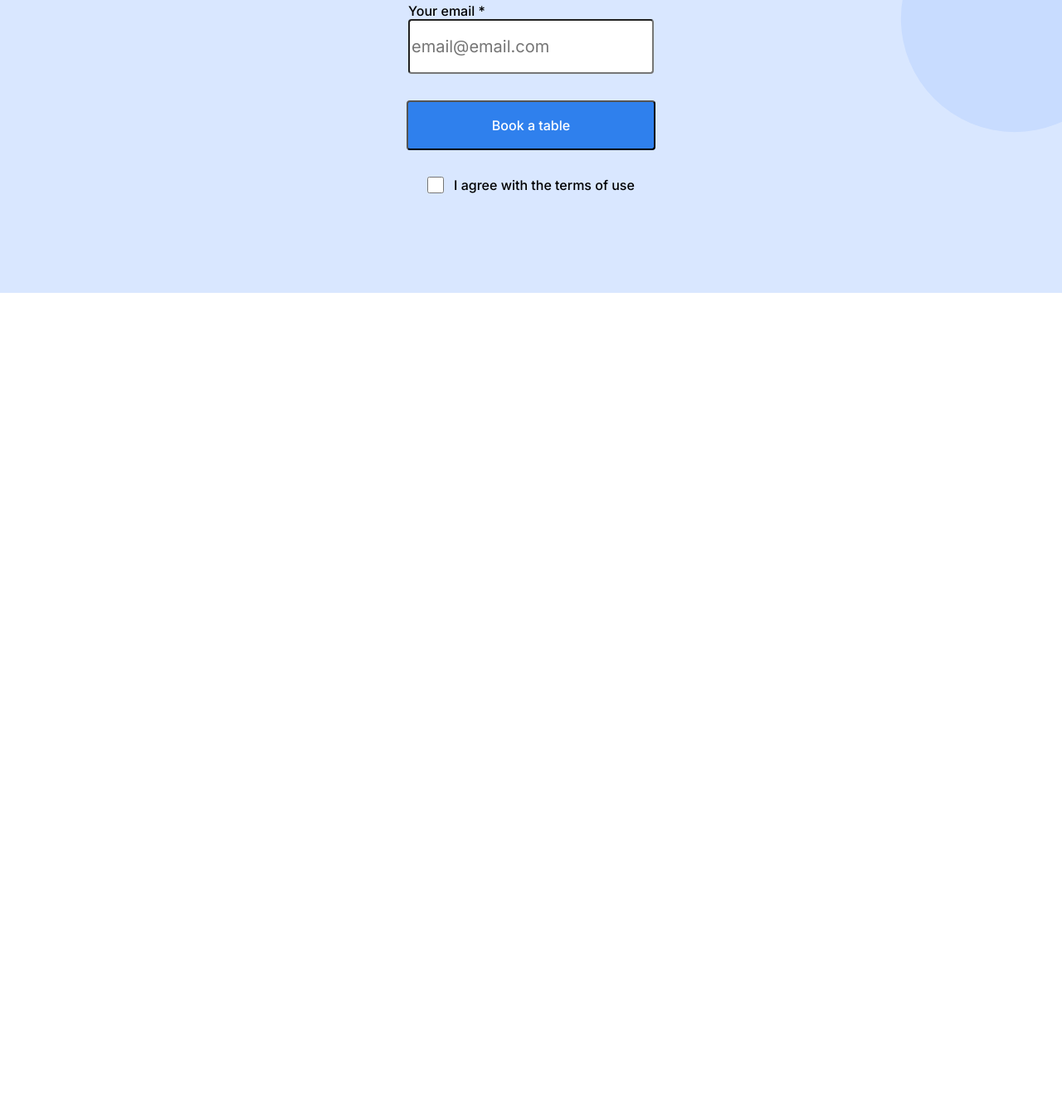
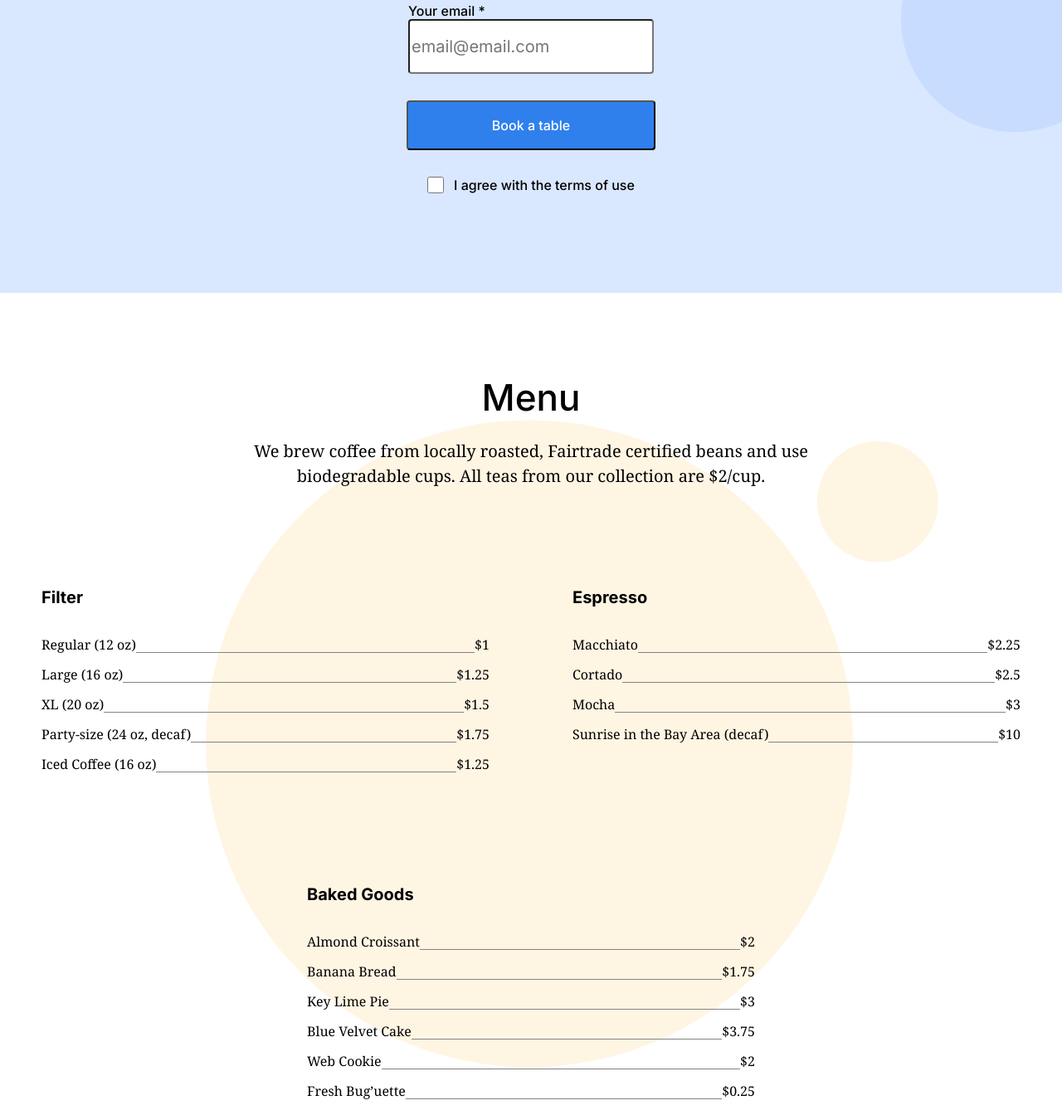
Before and after one commit to MarinU-M/se_project_coffeeshop, a plain HTML site: page index.html in a window 1280 px wide. Shown: the part 2257-3601 px from the top of the page at 83% size. Before the commit the page ends 2610 px from the top, so only its background shows below. Drawn offline with Linux system fonts and the light colour scheme.

Commit message:
create menu section

```diff
--- /dev/null
+++ b/blocks/menu.css
@@ -0,0 +1,63 @@
+.menu {
+  background-color: #fff;
+  background-image: url(../images/background_menu.svg);
+  background-repeat: no-repeat;
+  background-position: center;
+  background-size: cover;
+  display: flex;
+  flex-direction: column;
+}
+
+.menu__title {
+  font-family: "Inter", Arial, sans-serif;
+  font-weight: 500;
+  font-size: 44px;
+  line-height: 52px;
+  max-width: 780px;
+  text-align: center;
+  margin: 100px auto 0 auto;
+}
+
+.menu__subtitle {
+  font-family: "Noto Serif", "Times New Roman", serif;
+  font-size: 20px;
+  line-height: 30px;
+  max-width: 780px;
+  text-align: center;
+  margin: 24px auto 0 auto;
+}
+
+.menu__cards {
+  display: flex;
+  flex-wrap: wrap;
+  justify-content: center;
+  margin: 100px auto;
+  gap: 100px;
+}
+
+.card {
+  list-style: none;
+  width: 540px;
+  padding: 0;
+}
+
+.card__title {
+  font-family: "Inter", Arial, sans-serif;
+  font-weight: bold;
+  font-size: 20px;
+  line-height: 30px;
+  margin: 0 auto 32px 0;
+}
+
+.card__list-item {
+  font-family: "Noto Serif", "Times New Roman", serif;
+  font-size: 16px;
+  line-height: 20px;
+  margin: 16px 0 0;
+  display: flex;
+}
+
+.card__list-divider {
+  border-bottom: solid thin #838383;
+  flex-grow: 1;
+}
--- a/index.html
+++ b/index.html
@@ -165,7 +165,99 @@
           </form>
         </section>
 
-        <section class="menu" id="menu"></section>
+        <section class="menu" id="menu">
+          <h2 class="menu__title">Menu</h2>
+          <p class="menu__subtitle">
+            We brew coffee from locally roasted, Fairtrade certified beans and
+            use biodegradable cups. All teas from our collection are $2/cup.
+          </p>
+          <div class="menu__cards">
+            <ul class="card">
+              <p class="card__title">Filter</p>
+              <li class="card__list-item">
+                Regular (12 oz)
+                <span class="card__list-divider"></span>
+                $1
+              </li>
+              <li class="card__list-item">
+                Large (16 oz)
+                <span class="card__list-divider"></span>
+                $1.25
+              </li>
+              <li class="card__list-item">
+                XL (20 oz)
+                <span class="card__list-divider"></span>
+                $1.5
+              </li>
+              <li class="card__list-item">
+                Party-size (24 oz, decaf)
+                <span class="card__list-divider"></span>
+                $1.75
+              </li>
+              <li class="card__list-item">
+                Iced Coffee (16 oz)
+                <span class="card__list-divider"></span>
+                $1.25
+              </li>
+            </ul>
+            <ul class="card">
+              <p class="card__title">Espresso</p>
+              <li class="card__list-item">
+                Macchiato
+                <span class="card__list-divider"></span>
+                $2.25
+              </li>
+              <li class="card__list-item">
+                Cortado
+                <span class="card__list-divider"></span>
+                $2.5
+              </li>
+              <li class="card__list-item">
+                Mocha
+                <span class="card__list-divider"></span>
+                $3
+              </li>
+              <li class="card__list-item">
+                Sunrise in the Bay Area (decaf)
+                <span class="card__list-divider"></span>
+                $10
+              </li>
+            </ul>
+            <ul class="card">
+              <p class="card__title">Baked Goods</p>
+              <li class="card__list-item">
+                Almond Croissant
+                <span class="card__list-divider"></span>
+                $2
+              </li>
+              <li class="card__list-item">
+                Banana Bread
+                <span class="card__list-divider"></span>
+                $1.75
+              </li>
+              <li class="card__list-item">
+                Key Lime Pie
+                <span class="card__list-divider"></span>
+                $3
+              </li>
+              <li class="card__list-item">
+                Blue Velvet Cake
+                <span class="card__list-divider"></span>
+                $3.75
+              </li>
+              <li class="card__list-item">
+                Web Cookie
+                <span class="card__list-divider"></span>
+                $2
+              </li>
+              <li class="card__list-item">
+                Fresh Bug’uette
+                <span class="card__list-divider"></span>
+                $0.25
+              </li>
+            </ul>
+          </div>
+        </section>
 
         <section class="about"></section>
       </main>
--- a/pages/index.css
+++ b/pages/index.css
@@ -3,3 +3,4 @@
 @import url(../blocks/header.css);
 @import url(../blocks/recipes.css);
 @import url(../blocks/reservation.css);
+@import url(../blocks/menu.css);
```
